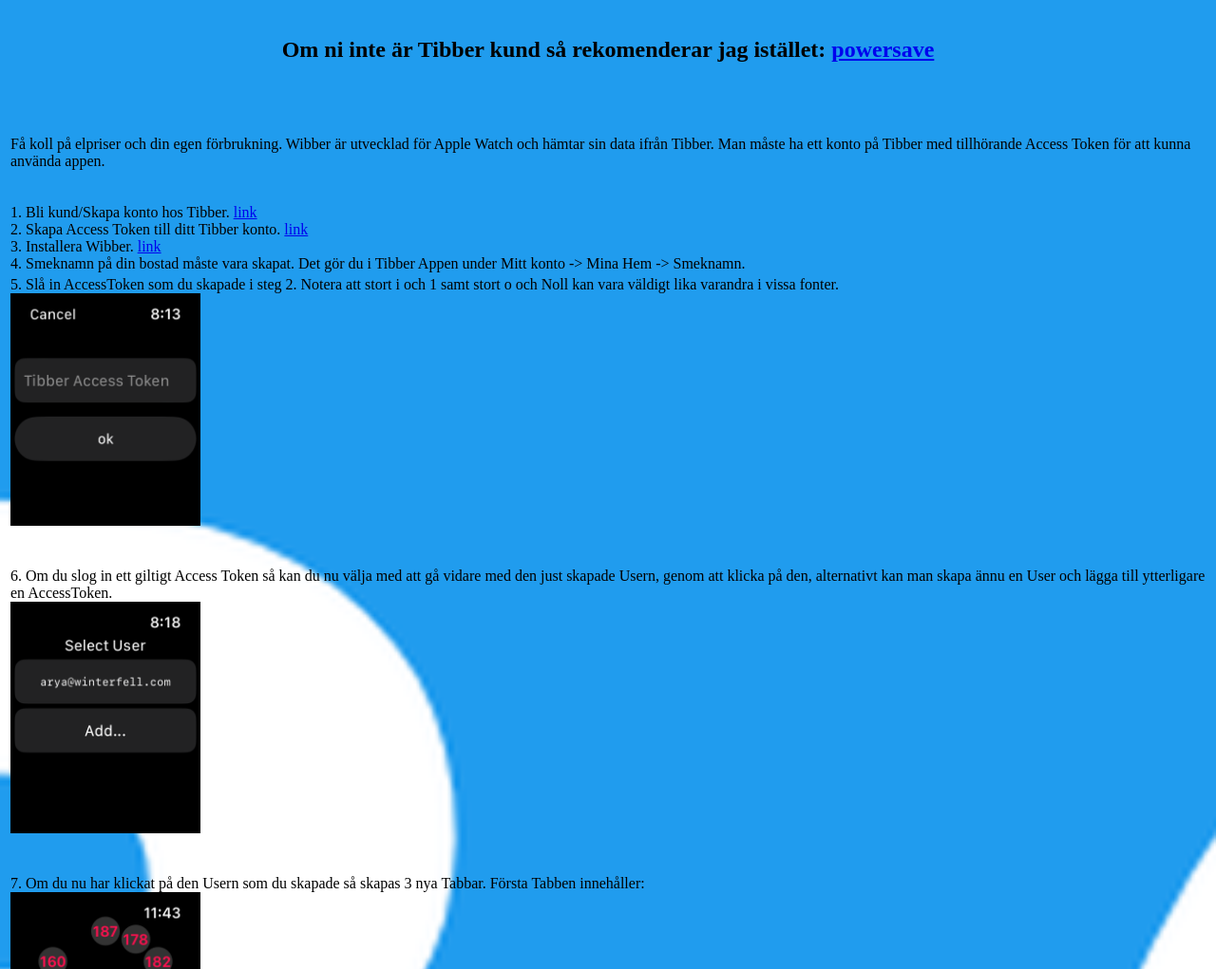
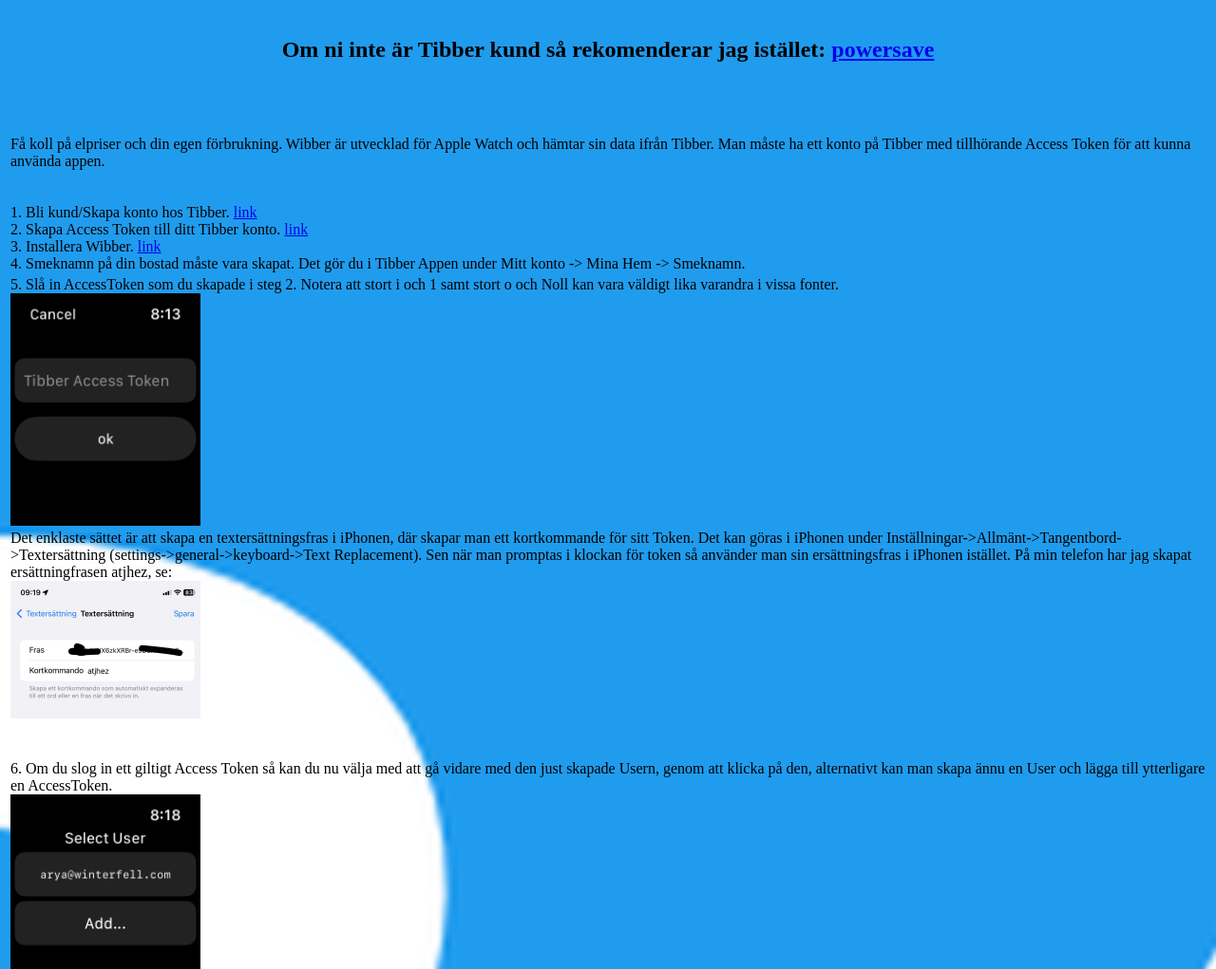
Before and after one commit to johellstrand/johellstrand.github.io, a plain HTML site: page wibber/index.html in a window 1280 px wide. Shown: the part 79-1100 px from the top of the page at 95% size. Drawn offline with Linux system fonts and the light colour scheme; files whose address does not match are found by name.

Commit message:
wibber manual

```diff
--- a/wibber/index.html
+++ b/wibber/index.html
@@ -37,6 +37,12 @@
 			5. Sl&aring; in AccessToken som du skapade i steg 2. Notera att stort i och 1 samt stort o och Noll kan vara v&auml;ldigt lika varandra i vissa fonter.<br>
 			<img src="images/accesstoken.png" width="200">
 			<br>
+			Det enklaste s&auml;ttet &auml;r att skapa en texters&auml;ttningsfras i iPhonen, d&auml;r skapar man ett kortkommande f&ouml;r sitt Token. Det kan g&ouml;ras i iPhonen under Inst&auml;llningar->Allm&auml;nt->Tangentbord->Texters&auml;ttning (settings->general->keyboard->Text Replacement).
+			Sen n&auml;r man promptas i klockan f&ouml;r token s&aring; anv&auml;nder man sin ers&auml;ttningsfras i iPhonen ist&auml;llet. P&aring; min telefon har jag skapat ers&auml;ttningfrasen atjhez, se:
+			<br>
+			<img src="images/phrase.png" width="200">
+			<br>
+
 			<br>
 			<br>
 
```
Also changed, not shown: wibber/images/phrase.png (added).
